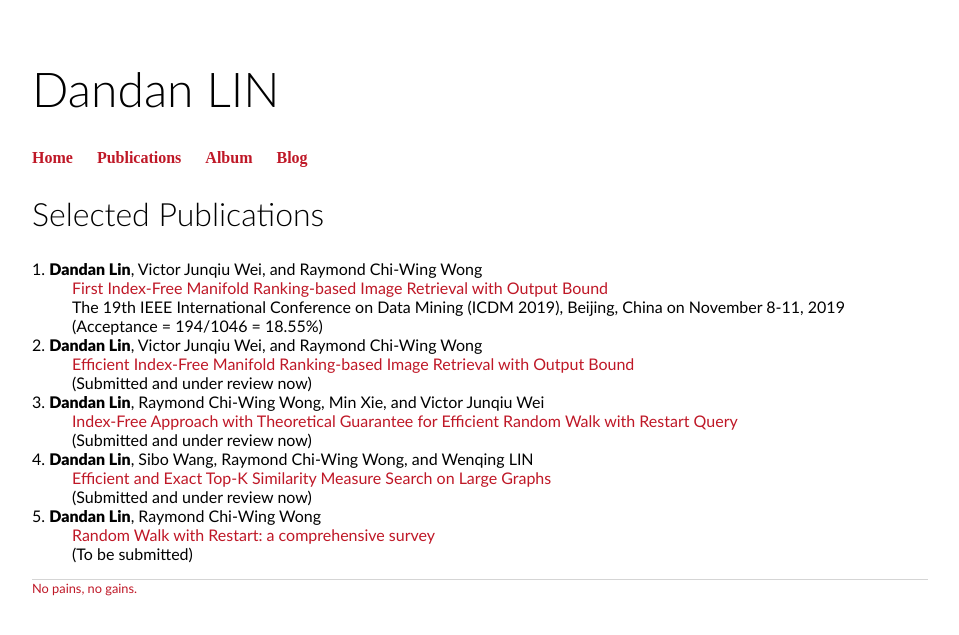
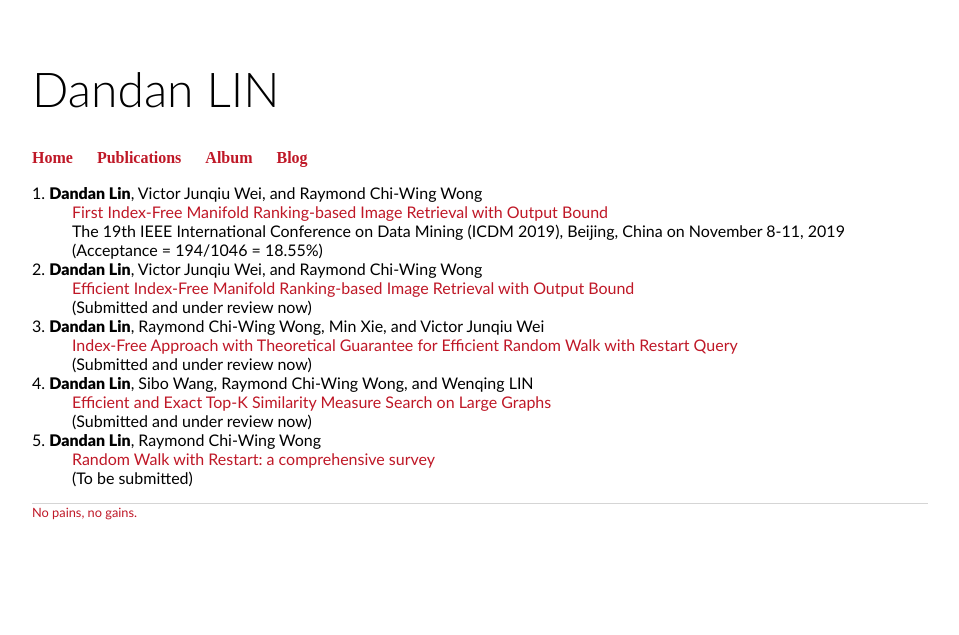
Before and after one commit to 2danlin/2danlin.github.io, a Jekyll site: the page built from publications/index.html, in a window 1280 px wide. Shown: the top 635 px of the page, without its empty margins (160-1119 px from the left). Built offline with Jekyll 4.4.1, drawn with Linux system fonts in a browser that asks for light colours.

Commit message:
Update index.html

```diff
--- a/publications/index.html
+++ b/publications/index.html
@@ -2,7 +2,6 @@
 layout: default
 ---
 	<div class="blurb">
-	<h2>Selected Publications</h2>
 	<dl>
 		<dt>1. <strong>Dandan Lin</strong>, Victor Junqiu Wei, and Raymond Chi-Wing Wong</dt>
 		<dd><a>First Index-Free Manifold Ranking-based Image Retrieval with Output Bound</a><dd>
```
